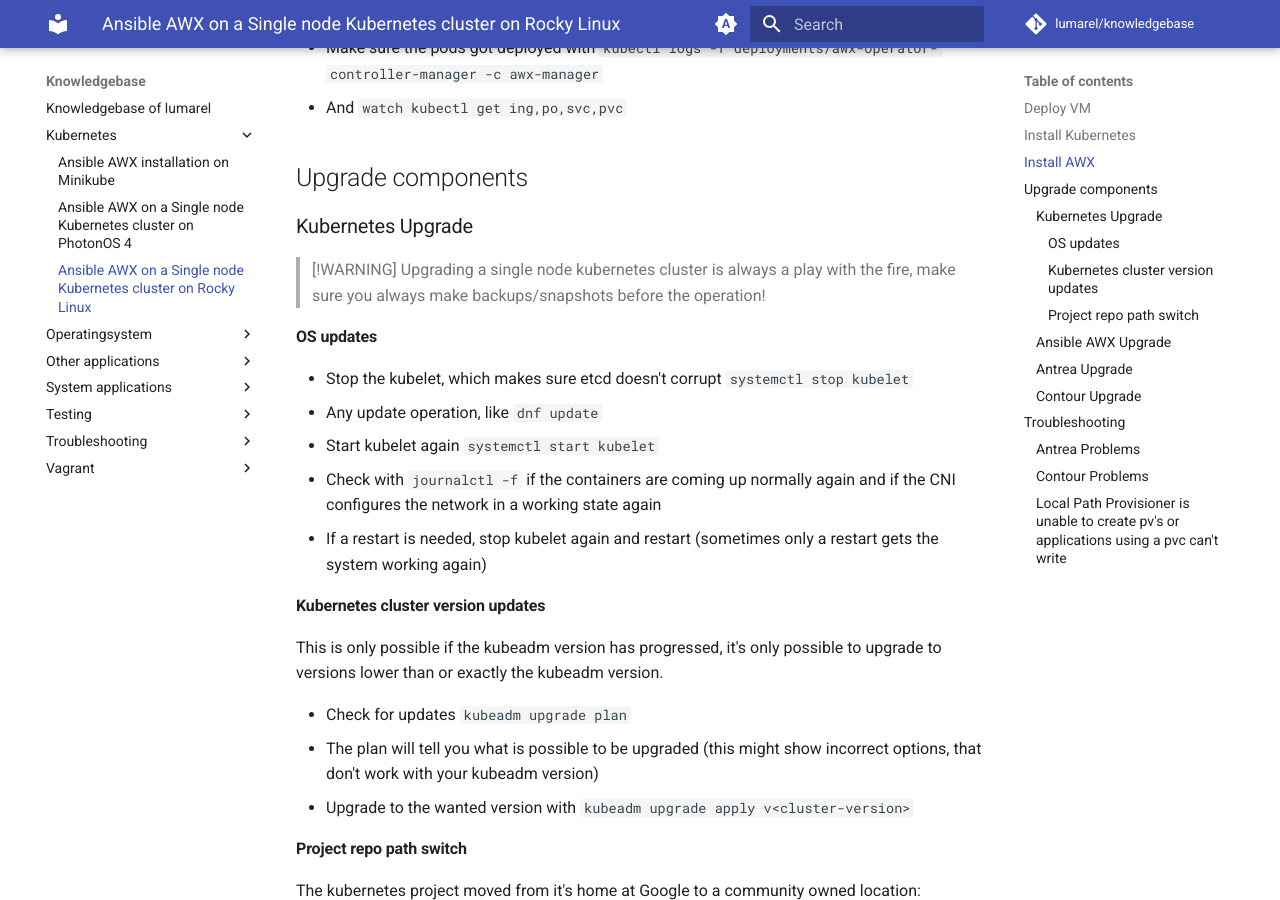
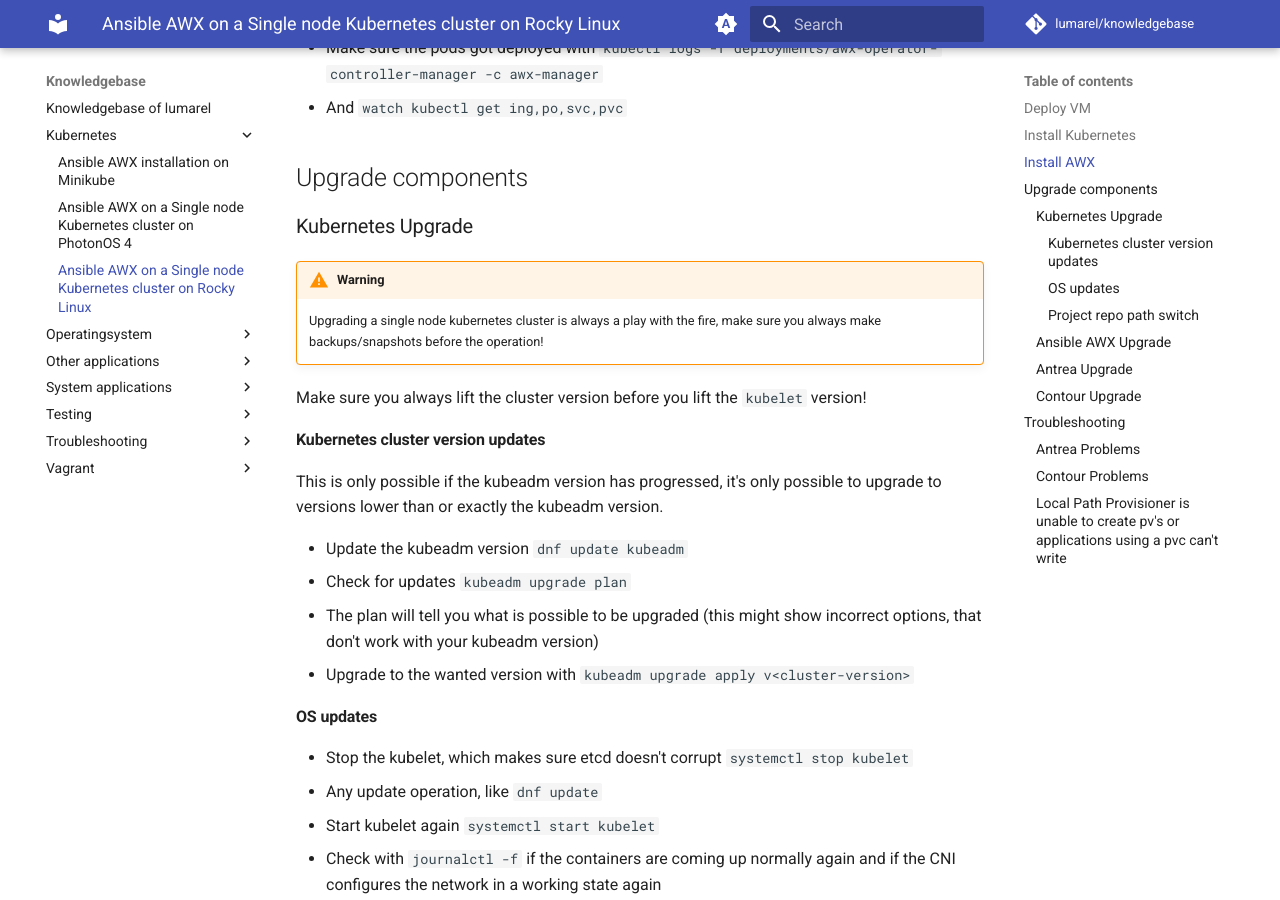
Before and after one commit to lumarel/knowledgebase, an MkDocs documentation site: the page built from docs/kubernetes/rockylinux_awx.md, in a window 1280 px wide and 900 px high, scrolled down 4999 px. Built offline with MkDocs 1.6.1 and Material for MkDocs 9.7.7, drawn with Linux system fonts in a browser that asks for light colours; comment, search, counter and statistics services are not loaded.

Commit message:
Kubernetes upgrade issues the 1.31

```diff
--- a/docs/kubernetes/rockylinux_awx.md
+++ b/docs/kubernetes/rockylinux_awx.md
@@ -232,8 +232,19 @@ EOF
 
 ### Kubernetes Upgrade
 
-> [!WARNING]
-> Upgrading a single node kubernetes cluster is always a play with the fire, make sure you always make backups/snapshots before the operation!
+!!! warning
+    Upgrading a single node kubernetes cluster is always a play with the fire, make sure you always make backups/snapshots before the operation!
+
+Make sure you always lift the cluster version before you lift the `kubelet` version!
+
+#### Kubernetes cluster version updates
+
+This is only possible if the kubeadm version has progressed, it's only possible to upgrade to versions lower than or exactly the kubeadm version.
+
+- Update the kubeadm version `dnf update kubeadm`
+- Check for updates `kubeadm upgrade plan`
+- The plan will tell you what is possible to be upgraded (this might show incorrect options, that don't work with your kubeadm version)
+- Upgrade to the wanted version with `kubeadm upgrade apply v<cluster-version>`
 
 #### OS updates
 
```
Also changed, not shown: other parts of docs/kubernetes/rockylinux_awx.md (+0 -8 lines).
